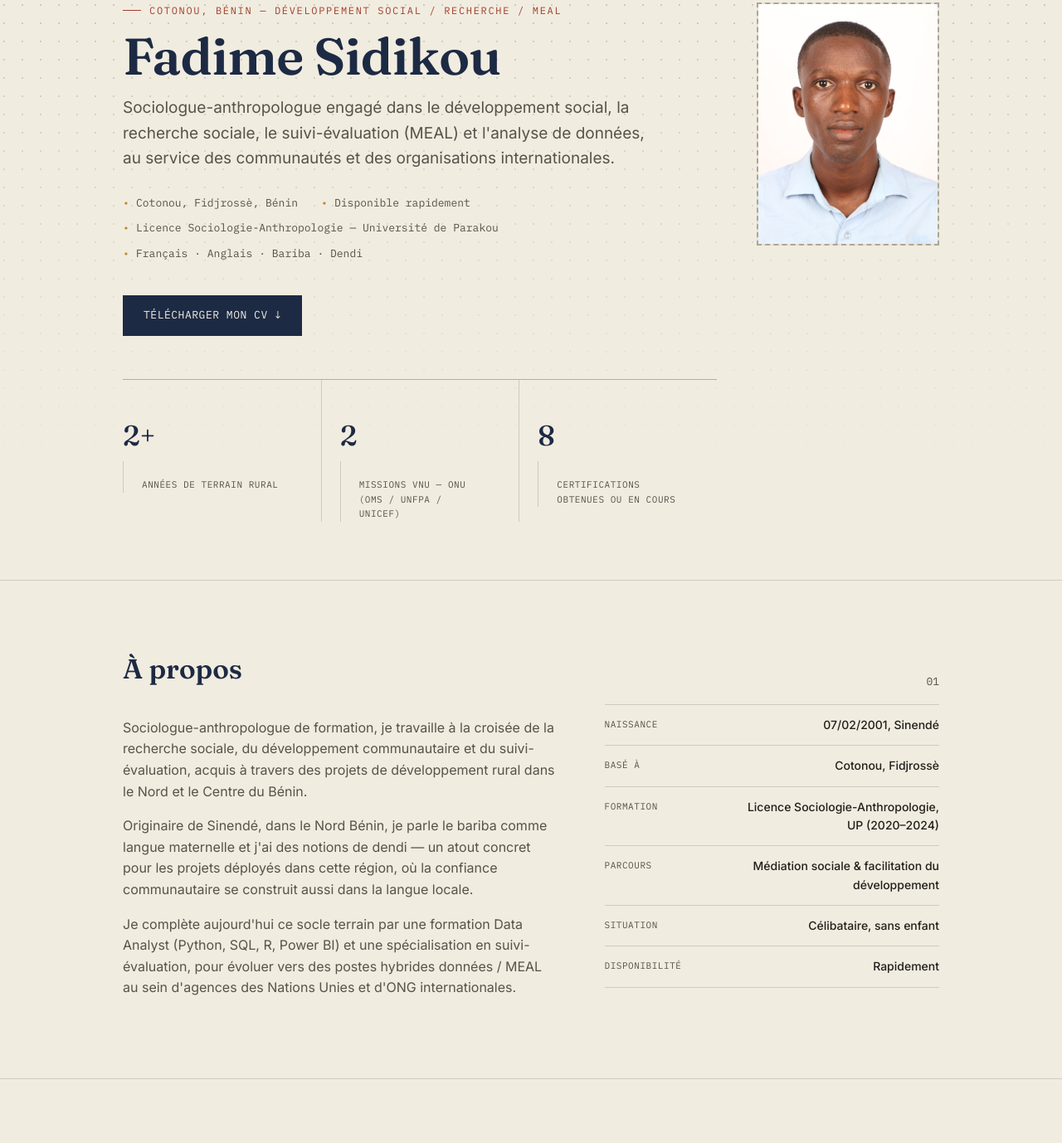
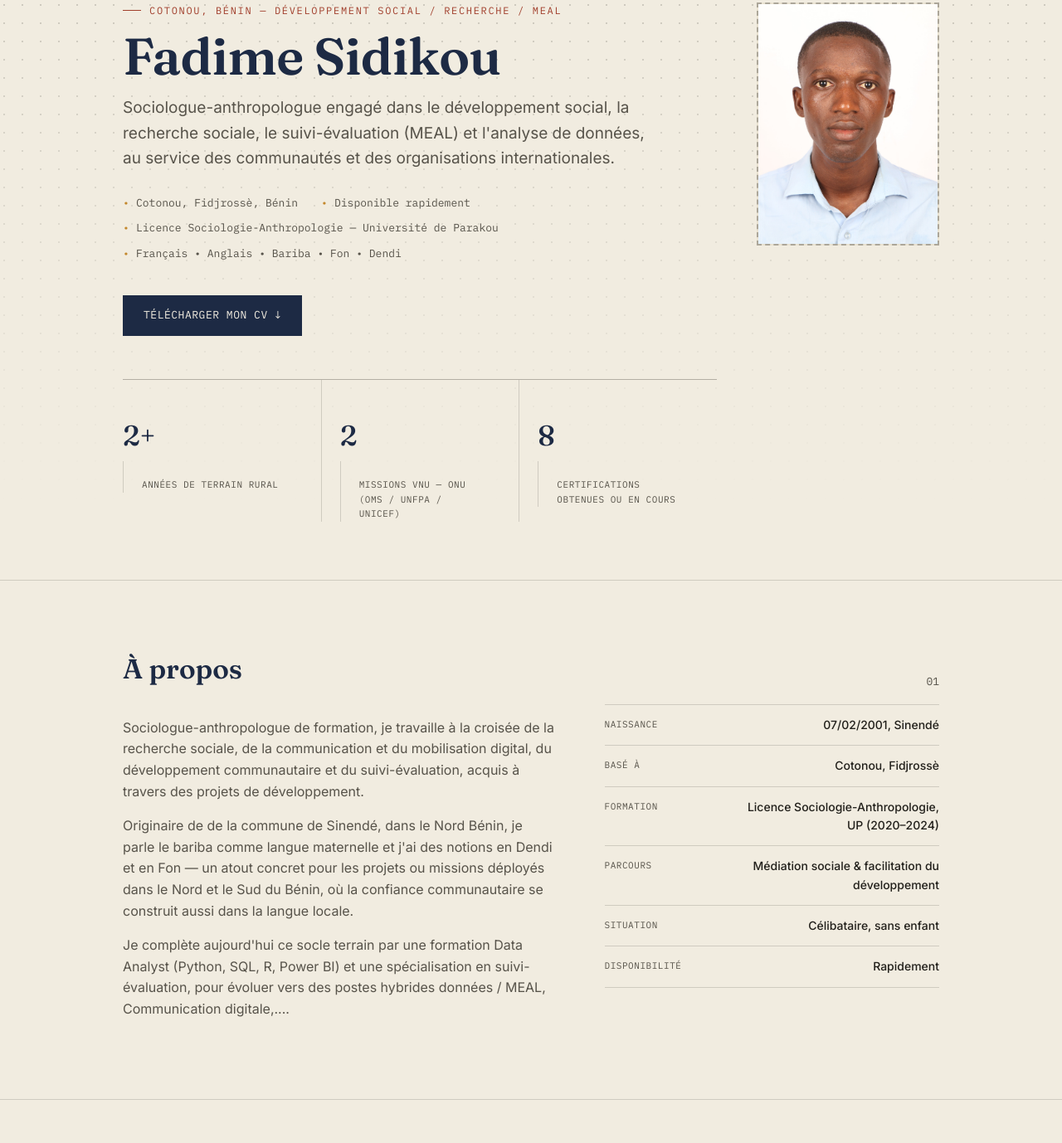
Before and after one commit to sidikou-fadime/sidikou-fadime.github.io, a plain HTML site: page index.html in a window 1280 px wide. Shown: the part 152-1530 px from the top of the page at 83% size. Drawn offline with Linux system fonts and the light colour scheme.

Commit message:
Update index.html

```diff
--- a/index.html
+++ b/index.html
@@ -5,10 +5,10 @@
 <meta name="viewport" content="width=device-width, initial-scale=1.0">
 <title>Fadime Sidikou — Sociologue-Anthropologue | Développement social, Recherche sociale & MEAL</title>
 <meta name="description" content="Portfolio professionnel de Fadime Sidikou, sociologue-anthropologue au Bénin : développement social, recherche sociale, suivi-évaluation (MEAL), analyse de données et gestion de projets communautaires, au service des ONG et des Nations Unies.">
-<meta name="keywords" content="Fadime Sidikou, sociologue anthropologue Bénin, suivi évaluation MEAL, recherche sociale, développement social, gestion de bases de données terrain, volontaire VNU ONU, data analyst Bénin, ONG Bénin, Cotonou, Parakou">
+<meta name="keywords" content="Fadime Sidikou, sociologue et Anthropologue de formation, suivi évaluation MEAL, recherche sociale, développement social, gestion de bases de données terrain, volontaire VNU ONU, data analyst Bénin, ONG Bénin, Cotonou, Parakou">
 <meta name="author" content="Fadime Sidikou">
-<meta property="og:title" content="Fadime Sidikou — Sociologue-Anthropologue | Développement social & MEAL">
-<meta property="og:description" content="Développement social, recherche sociale, suivi-évaluation (MEAL) et analyse de données au Bénin — portfolio professionnel.">
+<meta property="og:title" content="Fadime Sidikou : Sociologue-Anthropologue | Développement social & MEAL">
+<meta property="og:description" content="Développement social, communication et mobilisation digital, recherche sociale, suivi-évaluation (MEAL) et analyse de données au Bénin — portfolio professionnel.">
 <meta property="og:type" content="profile">
 <link rel="preconnect" href="https://fonts.googleapis.com">
 <link rel="preconnect" href="https://fonts.gstatic.com" crossorigin>
@@ -56,7 +56,7 @@
         <li>Cotonou, Fidjrossè, Bénin</li>
         <li data-i18n="hero.meta.availability">Disponible rapidement</li>
         <li data-i18n="hero.meta.education">Licence Sociologie-Anthropologie — Université de Parakou</li>
-        <li>Français · Anglais · Bariba · Dendi</li>
+        <li>Français • Anglais • Bariba • Fon • Dendi</li>
       </ul>
       <a class="cv-btn" href="documents/cv-fadime-sidikou.pdf" target="_blank" rel="noopener" data-i18n="hero.cvbutton">Télécharger mon CV ↓</a>
       <div class="stat-strip">
@@ -93,9 +93,9 @@
     </div>
     <div class="about-grid reveal">
       <div>
-        <p data-i18n="about.p1">Sociologue-anthropologue de formation, je travaille à la croisée de la recherche sociale, du développement communautaire et du suivi-évaluation, acquis à travers des projets de développement rural dans le Nord et le Centre du Bénin.</p>
-        <p data-i18n="about.p2">Originaire de Sinendé, dans le Nord Bénin, je parle le bariba comme langue maternelle et j'ai des notions de dendi — un atout concret pour les projets déployés dans cette région, où la confiance communautaire se construit aussi dans la langue locale.</p>
-        <p data-i18n="about.p3">Je complète aujourd'hui ce socle terrain par une formation Data Analyst (Python, SQL, R, Power BI) et une spécialisation en suivi-évaluation, pour évoluer vers des postes hybrides données / MEAL au sein d'agences des Nations Unies et d'ONG internationales.</p>
+        <p data-i18n="about.p1">Sociologue-anthropologue de formation, je travaille à la croisée de la recherche sociale, de la communication et du mobilisation digital, du développement communautaire et du suivi-évaluation, acquis à travers des projets de développement.</p>
+        <p data-i18n="about.p2">Originaire de de la commune de Sinendé, dans le Nord Bénin, je parle le bariba comme langue maternelle et j'ai des notions en Dendi et en Fon — un atout concret pour les projets ou missions déployés dans le Nord et le Sud du Bénin, où la confiance communautaire se construit aussi dans la langue locale.</p>
+        <p data-i18n="about.p3">Je complète aujourd'hui ce socle terrain par une formation Data Analyst (Python, SQL, R, Power BI) et une spécialisation en suivi-évaluation, pour évoluer vers des postes hybrides données / MEAL, Communication digitale,....</p>
       </div>
       <ul class="fact-list">
         <li><span class="k" data-i18n="about.fact.birth.k">Naissance</span><span class="v">07/02/2001, Sinendé</span></li>
```
